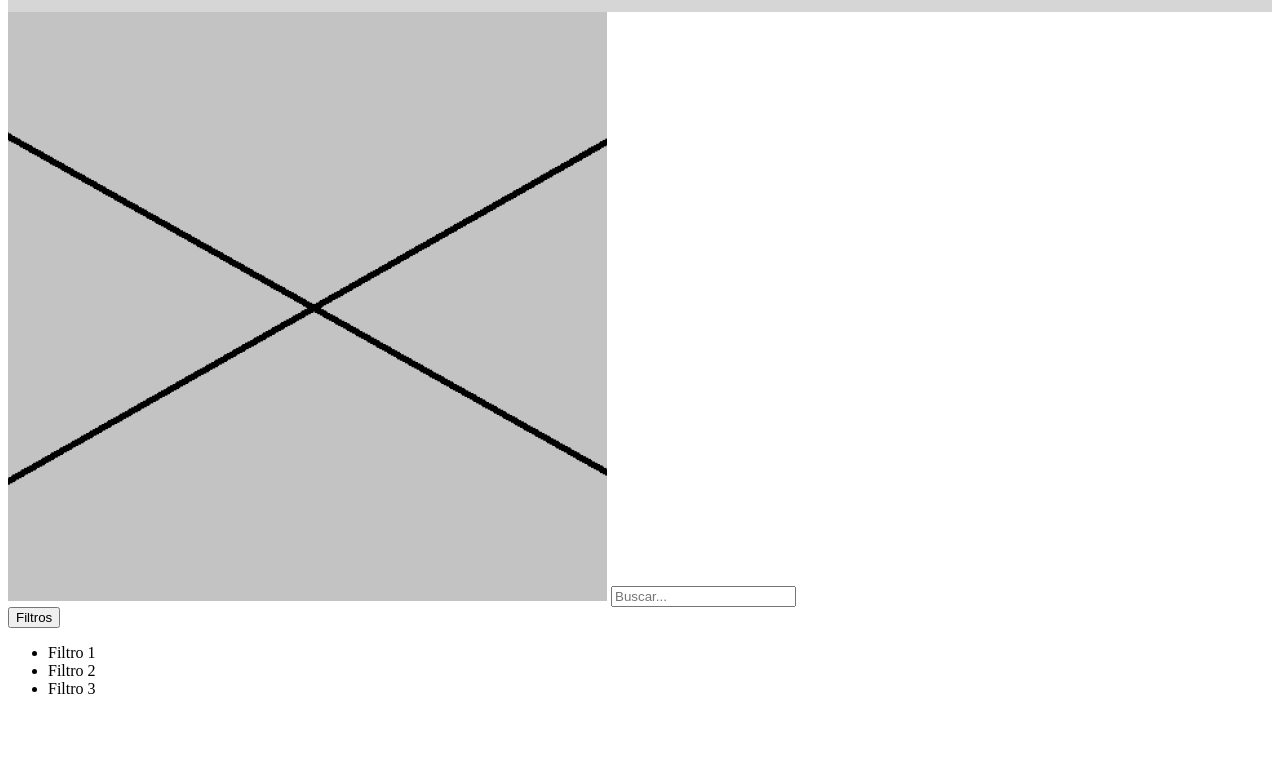
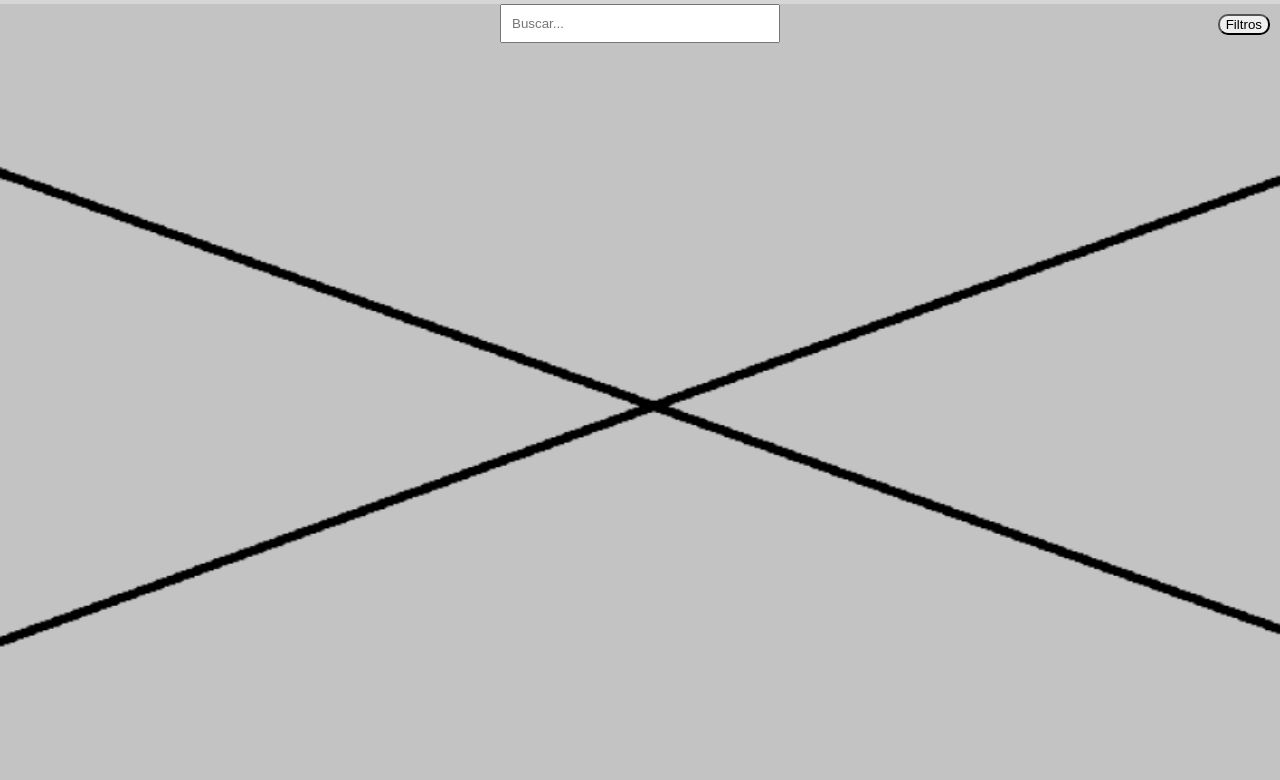
Before and after one commit to jorgealamoo/PS-grupo-10, a plain HTML site: page MapPage/map.html in a window 1280 px wide. Shown: the part 104-884 px from the top of the page. Before the commit the page ends 818 px from the top, so only its background shows below. Drawn offline with Linux system fonts and the light colour scheme; a web font is replaced by a local one.

Commit message:
Map Page end

```diff
--- a/MapPage/map.html
+++ b/MapPage/map.html
@@ -3,26 +3,20 @@
 <head>
     <meta charset="UTF-8">
     <script src="/xlu-include-file.js"></script>
-    <title>map</title>
+    <title>Map</title>
+    <link href="style.css" rel="stylesheet">
 </head>
 <body>
-    <div id>
+    <div id="top">
         <header id="main_header" xlu-include-file="/Reusables/header/header.html"></header>
         <nav id="nav-bar" xlu-include-file="/Reusables/nav/nav.html"></nav>
     </div>
     <div>
-        <object data = "../Images/aspa.png" class="no_final_image"></object>
-        <input type="text" class="bar_search" placeholder="Buscar...">
-        <div class="filters_dropdown">
-        <button class="filters_button">Filtros</button>
-        <ul class="filters_list">
-            <li>Filtro 1</li>
-            <li>Filtro 2</li>
-            <li>Filtro 3</li>
-        </ul>
+        <input type="text" id="bar_search" placeholder="Buscar...">
+        <button id="filters_button">Filtros</button>
+        <object id="no_final_image" data = "../Images/aspa.png"></object>
     </div>
-
-    </div>
+    <footer id="main_footer" xlu-include-file="/Reusables/Footer/footer.html"></footer>
     <script>
         xLuIncludeFile();
     </script>
--- /dev/null
+++ b/MapPage/style.css
@@ -0,0 +1,36 @@
+/* Estilos para el objeto no_final_image */
+body{
+    margin: 0;
+}
+
+#no_final_image {
+    width: 100%;
+    height: 100vh;
+    left: 0;
+    z-index:-1; /* Asegura que la imagen esté detrás del contenido */
+}
+
+/* Estilos para la barra de búsqueda */
+#bar_search {
+    position: absolute; /* Posición absoluta para superponerla */
+    left: 50%; /* Centra horizontalmente */
+    transform: translateX(-50%); /* Centra horizontalmente */
+    z-index: 1; /* Asegura que esté delante de la imagen */
+    width: 20%; /* Ancho del input */
+    max-width: 400px; /* Ancho máximo */
+    padding: 10px; /* Espaciado interior */
+}
+
+/* Estilos para el botón de filtros */
+#filters_button {
+    position: absolute;
+    margin-top: 10px;
+    right: 10px;
+    border-radius: 10px;
+    z-index: 1;
+}
+
+#main_footer{
+    position: relative; /*Ajustar la posicion*/
+    clear: both; /*limpia flotantes previos*/
+}
--- a/Reusables/header/styles.css
+++ b/Reusables/header/styles.css
@@ -2,6 +2,7 @@
     background-color: #d8d8d8;
     display: flex;
     align-items: center;
+    margin: 0;
 }
 
 #header button {
--- a/Reusables/nav/styles.css
+++ b/Reusables/nav/styles.css
@@ -1,6 +1,7 @@
 /* css/nav_bar_style.css */
 
 /* Estilos para la barra de navegación */
+
 #nav-bar {
     background-color: #d6d6d6;
     align-items: center;
```
